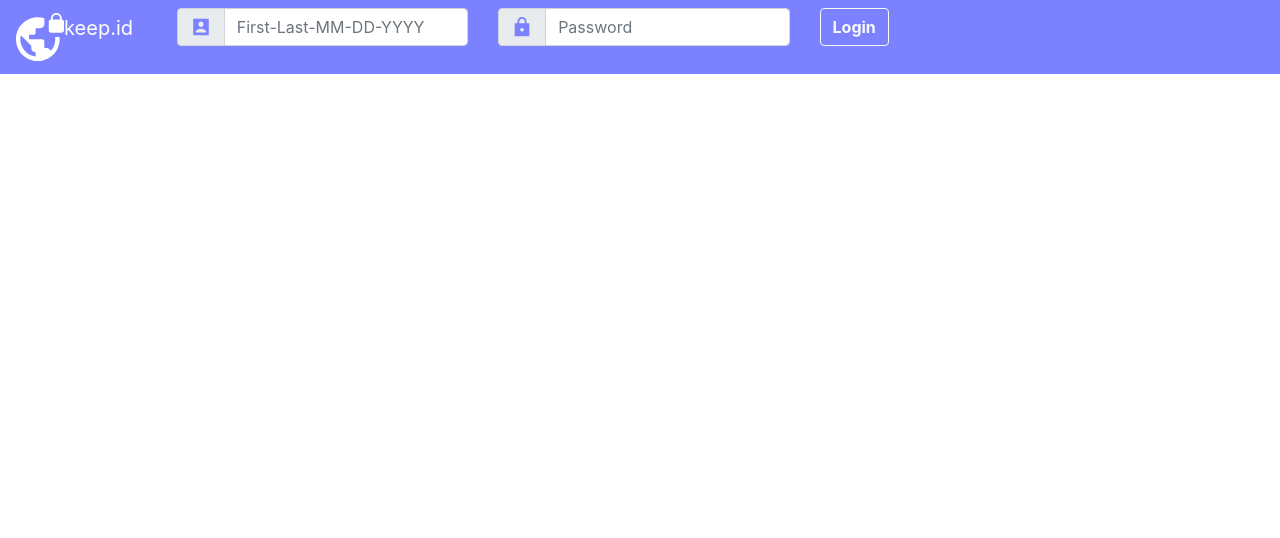
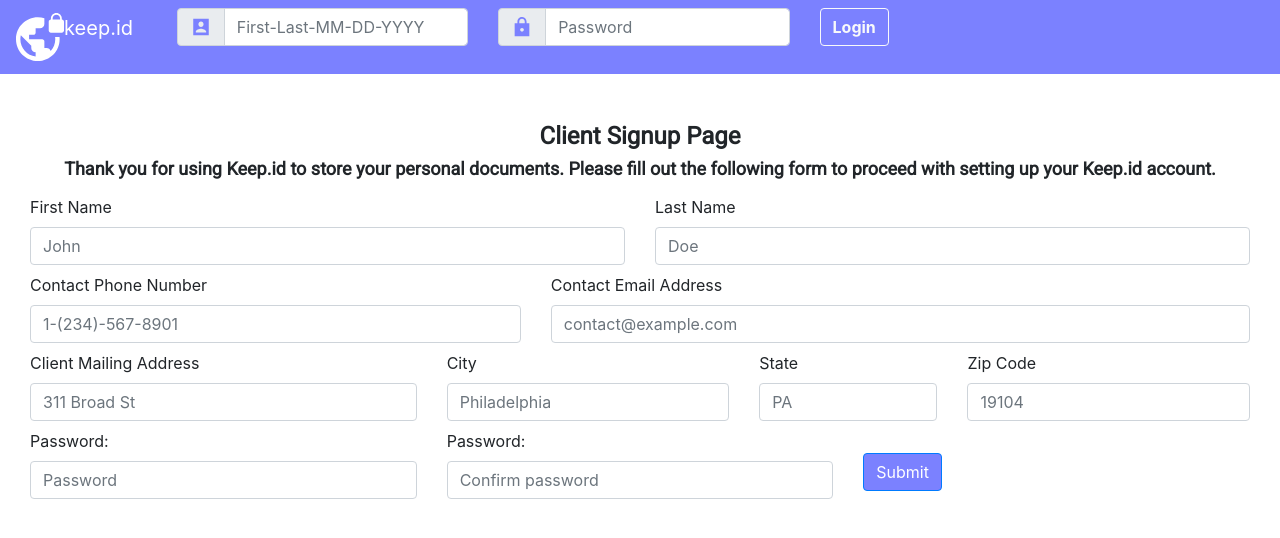
Before and after one commit to crchong1/senior_design_2019, a React (Create React App) app in the folder client/: page /client-signup in a window 1280 px wide. Shown: the top 538 px of the page. Built offline with nearby package versions, Linux system fonts and the light colour scheme.

Commit message:
Fixed some redirects for landing page, as well as for login boolean. Also have initial styling for client signup

```diff
--- a/client/src/App.tsx
+++ b/client/src/App.tsx
@@ -7,11 +7,13 @@ import {
 } from 'react-router-dom';
 import './static/styles/App.scss';
 import EULA from './static/eula.json';
+import ClientSignup from './components/ClientSignup';
 import OrganizationSignup from './components/OrganizationSignup';
 import Header from './components/Header';
 import Landing from './components/Landing';
 import Login from './components/Login';
 import Print from './components/Print';
+import Request from './components/Request';
 
 function App() {
   return (
@@ -25,6 +27,9 @@ function App() {
           <Route path="/eula">
             {EULA[0]}
           </Route>
+          <Route path="/client-signup">
+            <ClientSignup />
+          </Route>
           <Route path="/organization-signup">
             <OrganizationSignup />
           </Route>
@@ -34,6 +39,9 @@ function App() {
           <Route path="/print">
             <Print />
           </Route>
+          <Route path="/request">
+            <Request />
+          </Route>
         </Switch>
       </Router>
     </div>
--- /dev/null
+++ b/client/src/components/ClientSignup.tsx
@@ -0,0 +1,246 @@
+import React, { Component } from 'react';
+import USStates from '../static/data/states_titlecase.json';
+/*
+import {
+  Form, Button, Container, Row, Col,
+} from 'react-bootstrap';
+import querystring from 'querystring';
+import https from 'https';
+
+import NumClientOptions from '../static/data/num_client_options.json';
+import SignaturePad from '../react-typescript-signature-pad';
+ */
+
+// Need to validate form to make sure inputs are good, address is good, etc.
+// Google API for address checking
+
+interface State {
+  /*
+  organizationName: string,
+  organizationStatus: string,
+  organizationWebsite: string,
+  organizationNumClients: string,
+  organizationEmail: string,
+  organizationPhoneNumber: string,
+  organizationAddressLine1: string,
+  organizationAddressLine2: string,
+  organizationAddressCity: string,
+  organizationAddressState: string,
+  organizationAddressZipcode: string,
+  acceptEULA: boolean,
+  reaffirmStage: boolean
+   */
+}
+
+class ClientSignup extends Component<{}, State, {}> {
+  constructor(props: Readonly<{}>) {
+    super(props);
+    console.log(USStates);
+    this.state = {/*
+      organizationName: '',
+      organizationStatus: '', // 501c3, etc.
+      organizationWebsite: '',
+      organizationNumClients: `${NumClientOptions[0][0]}-${NumClientOptions[0][1]}`,
+      organizationEmail: '',
+      organizationPhoneNumber: '',
+      organizationAddressLine1: '',
+      organizationAddressLine2: '',
+      organizationAddressCity: '',
+      organizationAddressState: USStates[0].name,
+      organizationAddressZipcode: '',
+      acceptEULA: false,
+      reaffirmStage: false,
+      */
+    };
+
+    /*
+    this.handleSubmit = this.handleSubmit.bind(this);
+    this.handleChangeOrganizationName = this.handleChangeOrganizationName.bind(this);
+    this.handleChangeOrganizationStatus = this.handleChangeOrganizationStatus.bind(this);
+    this.handleChangeOrganizationWebsite = this.handleChangeOrganizationWebsite.bind(this);
+    this.handleChangeOrganizationNumClients = this.handleChangeOrganizationNumClients.bind(this);
+    this.handleChangeOrganizationEmail = this.handleChangeOrganizationEmail.bind(this);
+    this.handleChangeOrganizationPhoneNumber = this.handleChangeOrganizationPhoneNumber.bind(this);
+    this.handleChangeOrganizationAddressLine1 = this.handleChangeOrganizationAddressLine1.bind(this);
+    this.handleChangeOrganizationAddressLine2 = this.handleChangeOrganizationAddressLine2.bind(this);
+    this.handleChangeOrganizationAddressCity = this.handleChangeOrganizationAddressCity.bind(this);
+    this.handleChangeOrganizationAddressState = this.handleChangeOrganizationAddressState.bind(this);
+    this.handleChangeOrganizationAddressZipcode = this.handleChangeOrganizationAddressZipcode.bind(this);
+    this.handleChangeReaffirmStage = this.handleChangeReaffirmStage.bind(this);
+    this.handleChangeAcceptEULA = this.handleChangeAcceptEULA.bind(this);
+     */
+  }
+/*
+  handleSubmit(event: any) {
+    if (!this.state.acceptEULA) {
+      alert('Please accept EULA before completing application');
+    } else {
+      alert('Thank you for Submitting. Please wait 1-3 business days for a response.');
+      event.preventDefault();
+
+      const postData = querystring.stringify({ test: 'hi' });
+      //   this.state
+      // );
+      const options = {
+        hostname: 'www.google.com',
+        port: 80,
+        path: '/upload',
+        method: 'POST',
+        headers: {
+          'Content-Type': 'application/x-www-form-urlencoded',
+          'Content-Length': Buffer.byteLength(postData),
+        },
+      };
+
+      const req = https.request(options, (res) => {
+        console.log('submit form');
+
+
+        res.setEncoding('utf8');
+
+        res.on('data', (chunk) => {
+          console.log(chunk);
+        });
+
+        res.on('end', () => {
+          console.log('No more data');
+        });
+      });
+
+      req.on('error', (error) => {
+        console.log(error.message);
+      });
+
+      req.write(postData);
+      req.end();
+    }
+  }
+
+  handleChangeOrganizationName(event: any) {
+    console.log(event);
+    this.setState({ organizationName: event.target.value });
+  }
+
+  handleChangeOrganizationStatus(event: any) {
+    this.setState({ organizationStatus: event.target.value });
+  }
+
+  handleChangeOrganizationWebsite(event: any) {
+    this.setState({ organizationWebsite: event.target.value });
+  }
+
+  handleChangeOrganizationNumClients(event: any) {
+    this.setState({ organizationNumClients: event.target.value });
+  }
+
+  handleChangeOrganizationEmail(event: any) {
+    this.setState({ organizationEmail: event.target.value });
+  }
+
+  handleChangeOrganizationPhoneNumber(event: any) {
+    this.setState({ organizationPhoneNumber: event.target.value });
+  }
+
+  handleChangeOrganizationAddressLine1(event: any) {
+    this.setState({ organizationAddressLine1: event.target.value });
+  }
+
+  handleChangeOrganizationAddressLine2(event: any) {
+    this.setState({ organizationAddressLine2: event.target.value });
+  }
+
+  handleChangeOrganizationAddressCity(event: any) {
+    this.setState({ organizationAddressCity: event.target.value });
+  }
+
+  handleChangeOrganizationAddressState(event: any) {
+    this.setState({ organizationAddressState: event.target.value });
+  }
+
+  handleChangeOrganizationAddressZipcode(event: any) {
+    this.setState({ organizationAddressZipcode: event.target.value });
+  }
+
+  handleChangeAcceptEULA(event: any) {
+    this.setState({ acceptEULA: !this.state.acceptEULA });
+  }
+
+  handleChangeReaffirmStage(event: any) {
+    event.preventDefault();
+    this.setState({ reaffirmStage: !this.state.reaffirmStage });
+  }
+*/
+
+  render() {
+    //if (this.state.reaffirmStage) {
+      return (
+          <div className="container-fluid">
+            <div className="row">
+              <div className="col-md-12 mt-5">
+                <h3 className="text-center textPrintHeader">
+                  Client Signup Page
+                </h3>
+                <p className="textPrintDesc">
+                  <span>Thank you for using Keep.id to store your personal documents. Please fill out the following form to proceed with setting up your Keep.id account.</span>
+                </p>
+                <div className="col-md-12">
+                <div className="row">
+                  <div className="col-md-6">
+                    <label htmlFor="inputFirstName">First Name</label>
+                    <input type="text" className="form-control" id="firstName" placeholder="John" />
+                  </div>
+                  <div className="col-md-6">
+                    <label htmlFor="inputLastName">Last Name</label>
+                    <input type="text" className="form-control" id="lastName" placeholder="Doe" />
+                  </div>
+                </div>
+                <div className="row mt-2">
+                  <div className="col-md-5">
+                    <label htmlFor="inputPhone">Contact Phone Number</label>
+                    <input type="tel" className="form-control" id="phoneNumber" placeholder="1-(234)-567-8901" />
+                  </div>
+                  <div className="col-md-7">
+                    <label htmlFor="inputEmail">Contact Email Address</label>
+                    <input type="email" className="form-control" id="email" placeholder="contact@example.com" />
+                  </div>
+                </div>
+                <div className="row mt-2">
+                  <div className="col-md-4">
+                    <label htmlFor="inputMailingAddress">Client Mailing Address</label>
+                    <input type="text" className="form-control" id="mailingAddress" placeholder="311 Broad St" />
+                  </div>
+                  <div className="col-md-3">
+                    <label htmlFor="inputCity">City</label>
+                    <input type="text" className="form-control" id="city" placeholder="Philadelphia" />
+                  </div>
+                  <div className="col-md-2">
+                    <label htmlFor="inputState">State</label>
+                    <input type="text" className="form-control" id="lastName" placeholder="PA" />
+                  </div>
+                  <div className="col-md-3">
+                    <label htmlFor="inputZipCode">Zip Code</label>
+                    <input type="number" className="form-control" id="zipCode" placeholder="19104" />
+                  </div>
+                </div>
+                <div className="row mt-2">
+                  <div className="col-md-4">
+                    <label htmlFor="inputPassword">Password:</label>
+                    <input type="password" className="form-control" id="password" placeholder="Password" />
+                  </div>
+                  <div className="col-md-4">
+                    <label htmlFor="input">Password:</label>
+                    <input type="password" className="form-control" id="confirmPassword" placeholder="Confirm password" />
+                  </div>
+                  <div className="col-auto mt-4">
+                    <button type="submit" className="btn btn-primary">Submit</button>
+                  </div>
+                </div>
+              </div>
+            </div>
+          </div>
+          </div>
+    );
+  }
+}
+
+export default ClientSignup;
--- a/client/src/components/Landing.tsx
+++ b/client/src/components/Landing.tsx
@@ -1,5 +1,5 @@
 import React, { Component } from 'react';
-import { Button } from 'react-bootstrap';
+import { Redirect } from 'react-router-dom';
 import UploadLogo from '../static/images/uploading-files-to-the-cloud.svg';
 import PrintLogo from '../static/images/print.svg';
 import RequestLogo from '../static/images/request.svg';
@@ -22,7 +22,7 @@ class Landing extends Component<{}, State, {}> {
   render() {
     if (!this.state.loggedIn) {
       return (
-        <Button href="/organization-signup">Sign up Organization</Button>
+        <Redirect to='/login' />
       );
     }
     return (
@@ -51,7 +51,7 @@ class Landing extends Component<{}, State, {}> {
             </a>
           </div>
           <div id="Request container">
-            <a href="/client-signup">
+            <a href="/request">
               <div className="rectangle col-lg mt-5">
                 <img className="normalImage" src={RequestLogo} alt="Request" />
                 <p className="textLanding mt-3">
--- a/client/src/components/Login.tsx
+++ b/client/src/components/Login.tsx
@@ -11,7 +11,7 @@ class Login extends Component<{}, State, {}> {
   constructor(props: Readonly<{}>) {
     super(props);
     this.state = {
-      loggedIn: true, // Change to true in order to show landing logged in
+      loggedIn: false, // Change to true in order to show landing logged in
     };
   }
 
--- a/client/src/components/Print.tsx
+++ b/client/src/components/Request.tsx
@@ -1,11 +1,11 @@
 import React, { Component } from 'react';
-import PrintLogo from '../static/images/print.svg';
+import RequestLogo from '../static/images/request.svg';
 
 interface State {
 	loggedIn: boolean,
 }
 
-class Print extends Component<{}, State, {}> {
+class Request extends Component<{}, State, {}> {
   constructor(props: Readonly<{}>) {
     super(props);
     this.state = {
@@ -18,18 +18,18 @@ class Print extends Component<{}, State, {}> {
       <div className="container-fluid">
         <div className="row">
           <div className="col-md-6">
-            <img src={PrintLogo} className="float-right mt-2" alt="Print" />
+            <img src={RequestLogo} className="float-right mt-2" alt="Print" />
           </div>
           <div className="col-md-6 mt-4">
             <h3 className="textPrintHeader">
-                        Print Documents
+                        Request My Documents
             </h3>
           </div>
         </div>
         <div className="row">
           <div className="col-md-12">
             <p className="textPrintDesc mt-3">
-              <span>Click the box next to every document you would like to print out, then click the “Print” button in the bottom right.</span>
+              <span>Click the box next to every document you would like to request, then click the “Request” button in the bottom right.</span>
             </p>
           </div>
         </div>
@@ -80,8 +80,8 @@ class Print extends Component<{}, State, {}> {
               </tbody>
             </table>
           </div>
-          <button type="button" className="btn btn-lg">
-                Print
+          <button type="submit" className="btn btn-lg">
+                Request
           </button>
         </div>
       </div>
@@ -89,4 +89,4 @@ class Print extends Component<{}, State, {}> {
   }
 }
 
-export default Print;
+export default Request;
--- a/client/src/static/styles/App.scss
+++ b/client/src/static/styles/App.scss
@@ -121,4 +121,5 @@ td {
 
 #printTable {
   height: 300px;
+  overflow: auto;
 }
```
